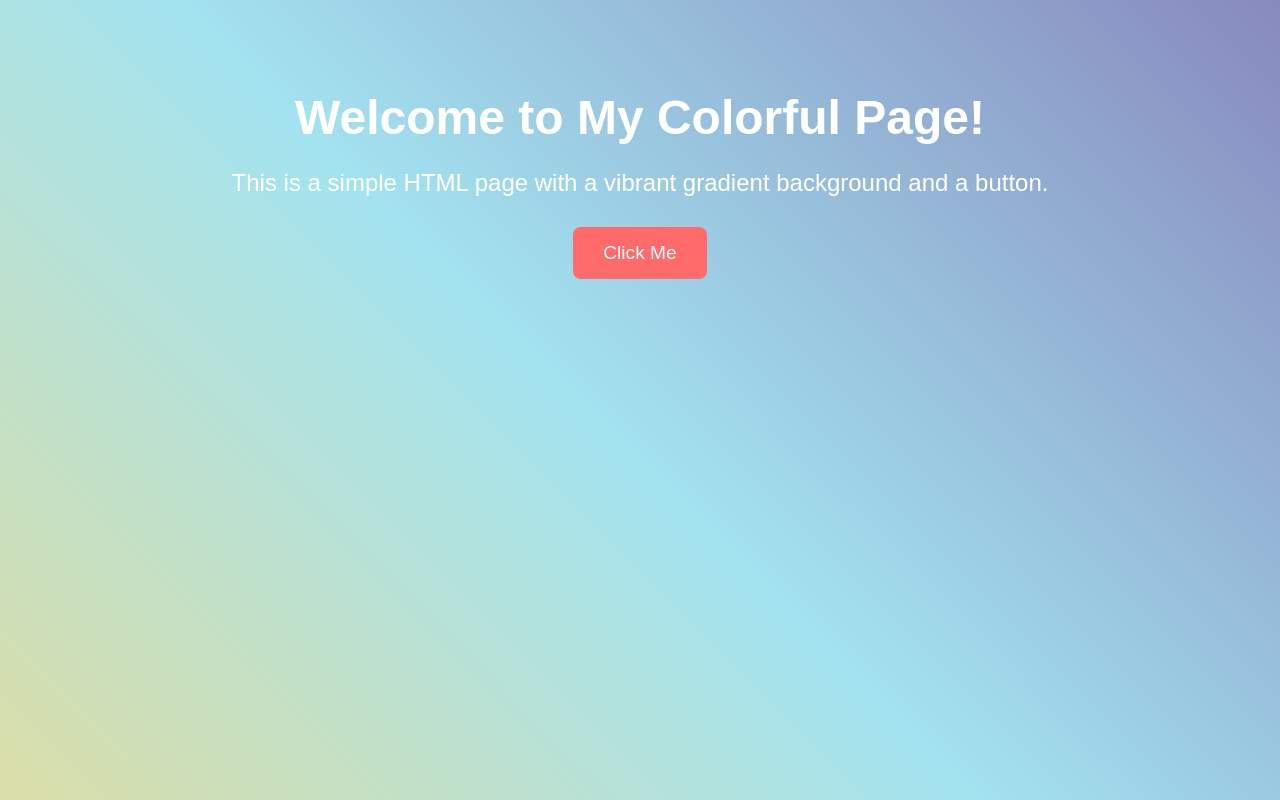
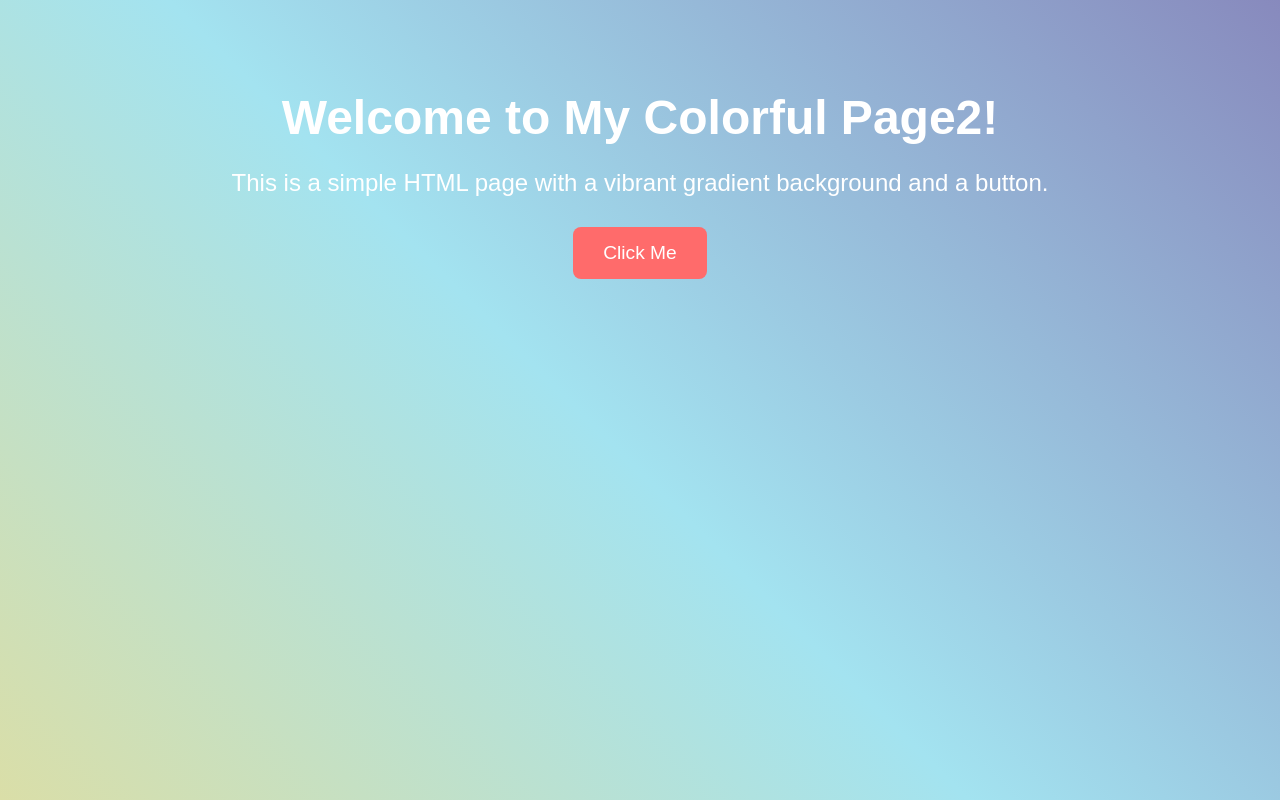
Before and after one commit to Haydenpal/Azure_ci-cd, a plain HTML site: page index.html in a window 1280 px wide. Drawn offline with Linux system fonts and the light colour scheme.

Commit message:
Update index.html

```diff
--- a/index.html
+++ b/index.html
@@ -55,7 +55,7 @@
 </head>
 <body>
 
-    <h1>Welcome to My Colorful Page!</h1>
+    <h1>Welcome to My Colorful Page2!</h1>
     <p>This is a simple HTML page with a vibrant gradient background and a button.</p>
     <button class="button">Click Me</button>
 
```
